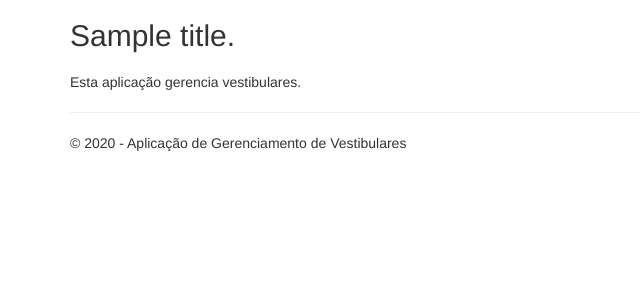
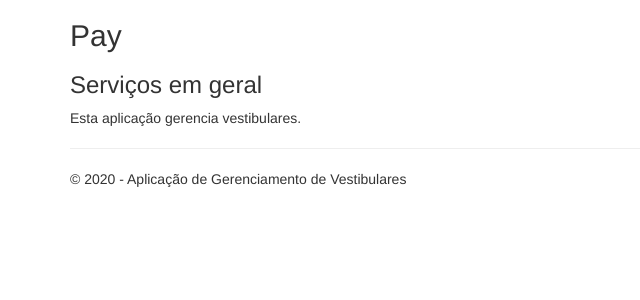
Before and after one commit to israelrsoares/ac09, a Django app: template app/templates/app/about.html in a window 1280 px wide. Shown: the part 51-351 px from the top of the page, without its empty margins (0-640 px from the left). Run offline with Django 3.2, Linux system fonts and the light colour scheme; the template is opened without the code that fills it: most values are stand-ins (such as "Sample title", 1, 10 or a date in 2020); some libraries are stand-ins or nearby versions.

Commit message:
Update about.html

```diff
--- a/app/templates/app/about.html
+++ b/app/templates/app/about.html
@@ -2,8 +2,8 @@
 
 {% block content %}
 
-<h2>{{ title }}.</h2>
-<h3>{{ message }}</h3>
+<h2>Pay</h2>
+<h3>Serviços em geral</h3>
 
 <p>Esta aplicação gerencia vestibulares.</p>
 
```
